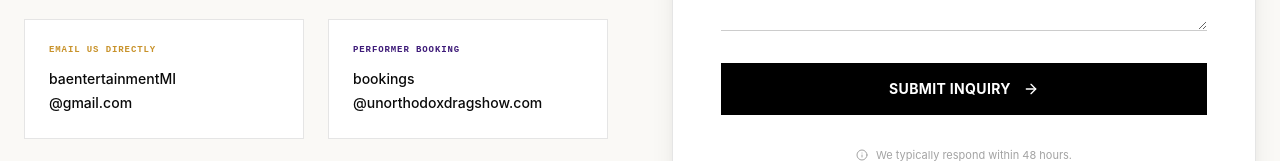
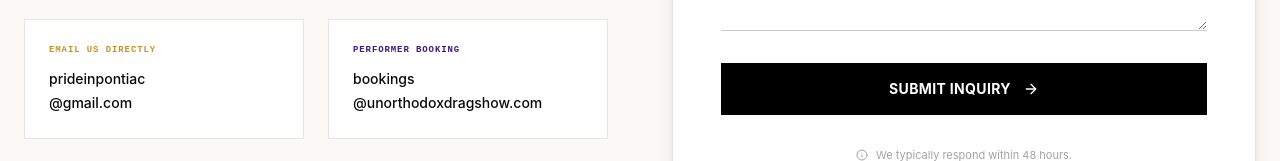
Before and after one commit to brokenbartender/pride-in-pontiac-2026, a React (Vite) app: page /get-involved in a window 1280 px wide. Shown: the part 765-926 px from the top of the page. Built offline with nearby package versions, Linux system fonts and the light colour scheme; no server answers.

Commit message:
Route general Get Involved email to the general inbox

```diff
--- a/src/pages/GetInvolved.tsx
+++ b/src/pages/GetInvolved.tsx
@@ -99,10 +99,10 @@
                 Email Us Directly
               </span>
               <a
-                href="mailto:baentertainmentMI@gmail.com"
+                href="mailto:prideinpontiac@gmail.com"
                 className="text-sm font-medium hover:text-pride-gold transition-colors"
               >
-                baentertainmentMI
+                prideinpontiac
                 <br />
                 @gmail.com
               </a>
```
